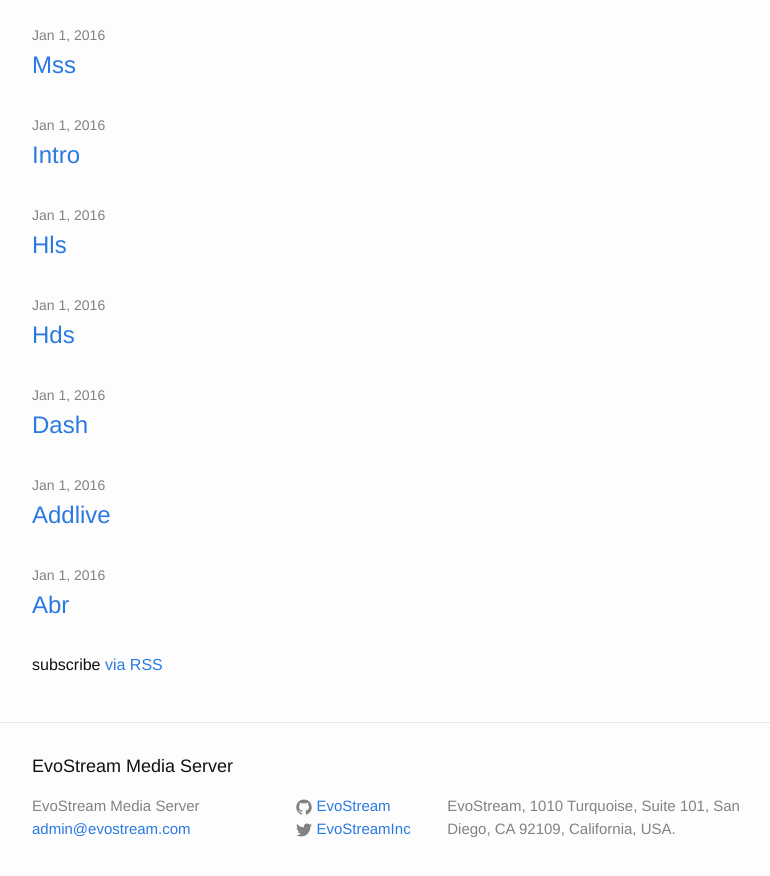
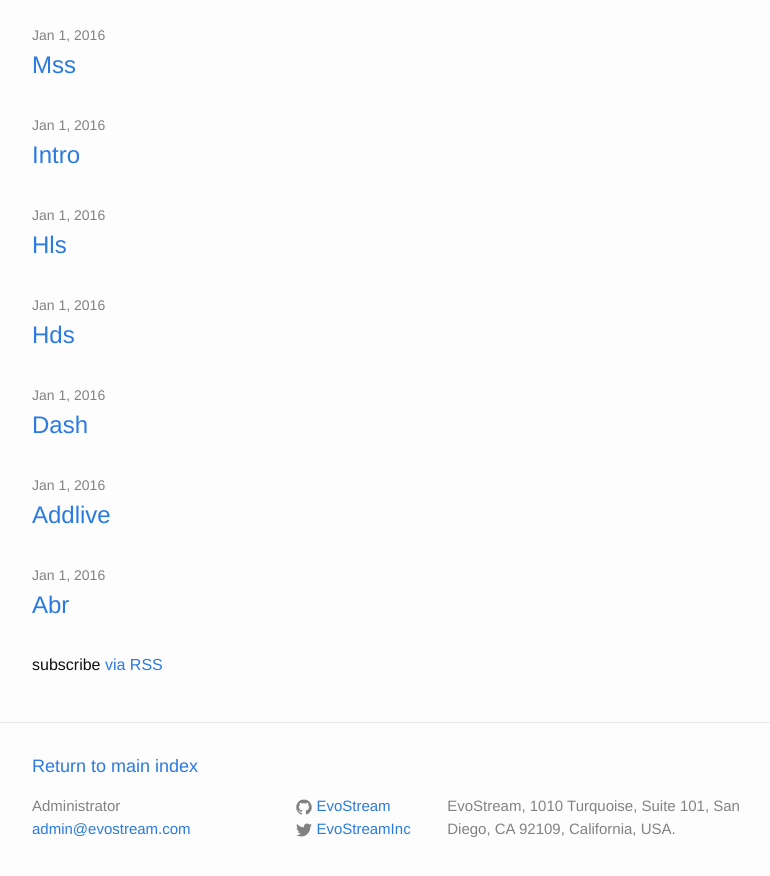
Before and after one commit to EvoStream/ems_how_to_guide, a Jekyll site: the page built from index.html, in a window 1280 px wide and 900 px high, scrolled down 924 px. Shown: the top 876 px of the window, without its empty margins (238-1008 px from the left). Built offline with Jekyll 4.4.1, drawn with Linux system fonts in a browser that asks for light colours.

Commit message:
Update config, footer

```diff
--- a/_config.yml
+++ b/_config.yml
@@ -7,6 +7,7 @@
 
 # Site settings
 title: EvoStream Media Server
+home: Return to main index
 email_name: Administrator
 email: admin@evostream.com
 description: > # this means to ignore newlines until "baseurl:"
--- a/_includes/footer.html
+++ b/_includes/footer.html
@@ -2,12 +2,12 @@
 
   <div class="wrapper">
 
-    <h2 class="footer-heading">{{ site.title }}</h2>
+    <h2 class="footer-heading"><a href="{{ site.url }}">{{ site.home }}</a></h2>
 
     <div class="footer-col-wrapper">
       <div class="footer-col footer-col-1">
         <ul class="contact-list">
-          <li>{{ site.title }}</li>
+          <li>{{ site.email_name }}</li>
           <li><a href="mailto:{{ site.email }}">{{ site.email }}</a></li>
         </ul>
       </div>
```
